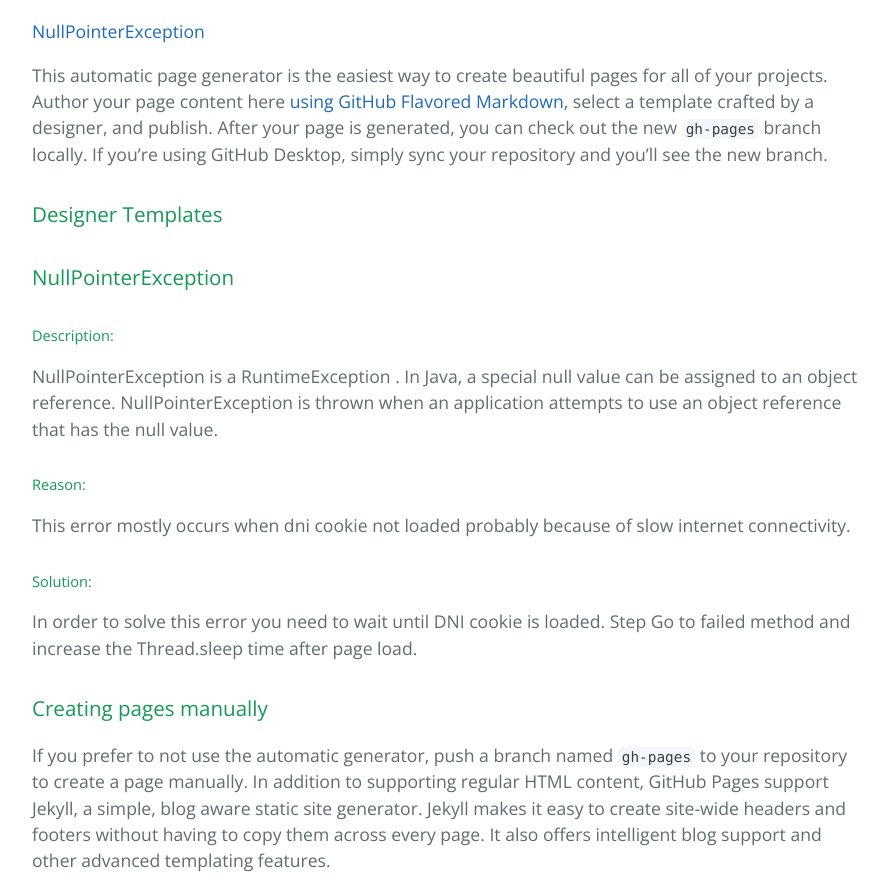
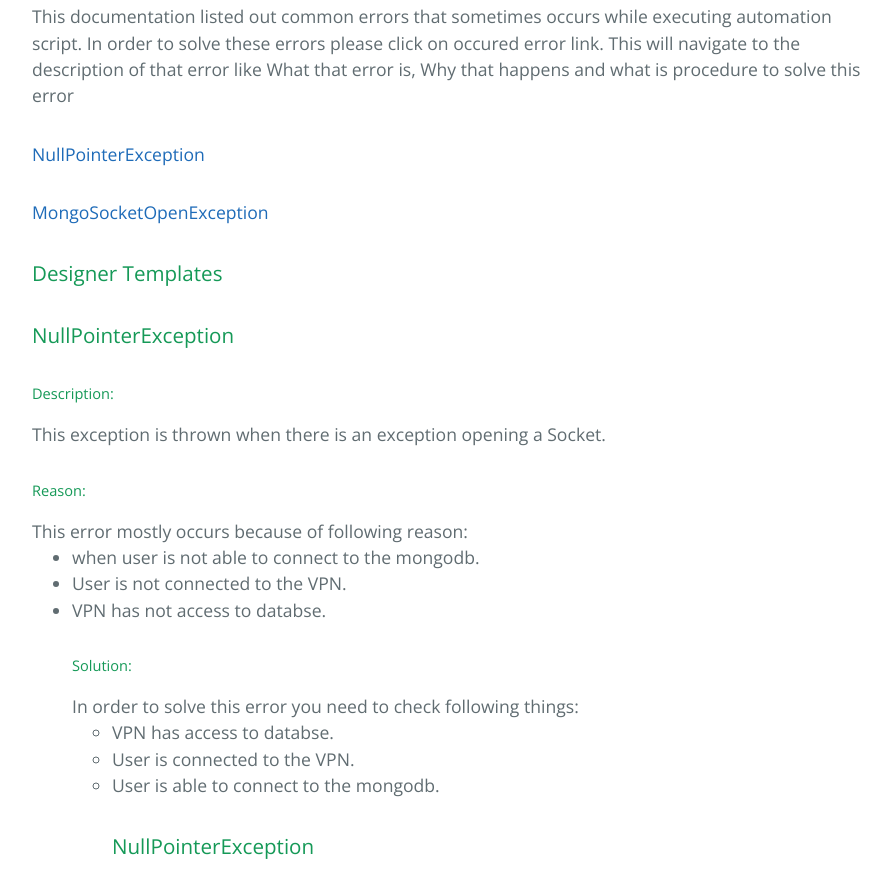
Before and after one commit to SaurabhAloha/DNI, a plain HTML site: page index.html in a window 1280 px wide. Shown: the part 356-1238 px from the top of the page, without its empty margins (192-1083 px from the left). Drawn offline with nearby package versions, Linux system fonts and the light colour scheme.

Commit message:
Added MongoSocketException

```diff
--- a/index.html
+++ b/index.html
@@ -17,16 +17,35 @@
 
     <section class="main-content">
 <h2><a id="common-error" class="anchor" href="#common-error" aria-hidden="true"><span aria-hidden="true" class="octicon octicon-link"></span></a>Common DNI Errors.</h2>
-      <h4>
+<p>This documentation listed out common errors that sometimes occurs while executing automation script. In order to solve these errors please click on occured error link. This will navigate to the description of that error like What that error is, Why that happens and what is procedure to solve this error </p>
+<h4>
 <a class="anchor" href="#null-pointer" aria-hidden="true"><span aria-hidden="true" class="octicon octicon-link">NullPointerException</span></a></h4>
-
-<p>This automatic page generator is the easiest way to create beautiful pages for all of your projects. Author your page content here <a href="https://guides.github.com/features/mastering-markdown/">using GitHub Flavored Markdown</a>, select a template crafted by a designer, and publish. After your page is generated, you can check out the new <code>gh-pages</code> branch locally. If you’re using GitHub Desktop, simply sync your repository and you’ll see the new branch.</p>
-
+<h4>
+<a class="anchor" href="#mongo-socket-open-exception" aria-hidden="true"><span aria-hidden="true" class="octicon octicon-link">MongoSocketOpenException</span></a></h4>
 <h3>
 <a id="designer-templates" class="anchor" href="#designer-templates" aria-hidden="true"><span aria-hidden="true" class="octicon octicon-link"></span></a>Designer Templates</h3>
 <h3>
 <a id="null-pointer" class="anchor" href="#welcome-to-github-pages" aria-hidden="true"><span aria-hidden="true" class="octicon octicon-link"></span></a>NullPointerException</h3>
 
+<p><h5>Description: </h5> This exception is thrown when there is an exception opening a Socket.</p>
+<p><h5>Reason: </h5> This error mostly occurs because of following reason:
+<ul>
+  <li>when user is not able to connect to the mongodb.</li>
+  <li>User is not connected to the VPN.</li>
+  <li>VPN has not access to databse.</li>
+</ui>
+</p>
+<p><h5>Solution: </h5> In order to solve this error you need to check following things:
+<ul>
+  <li>VPN has access to databse.</li>
+  <li>User is connected to the VPN.</li>
+  <li>User is able to connect to the mongodb.</li>
+</ui>
+</p>
+<h3>
+
+<h3>
+<a id="mongo-socket-open-exception" class="anchor" href="#welcome-to-github-pages" aria-hidden="true"><span aria-hidden="true" class="octicon octicon-link"></span></a>NullPointerException</h3>
 <p><h5>Description: </h5> NullPointerException is a RuntimeException . In Java, a special null value can be assigned to an object reference. NullPointerException is thrown when an application attempts to use an object reference that has the null value.</p>
 <p><h5>Reason: </h5> This error mostly occurs when dni cookie not loaded probably because of slow internet connectivity.</p>
 <p><h5>Solution: </h5> In order to solve this error you need to wait until DNI cookie is loaded. Step Go to failed method and increase the Thread.sleep time after page load.</p>
```
